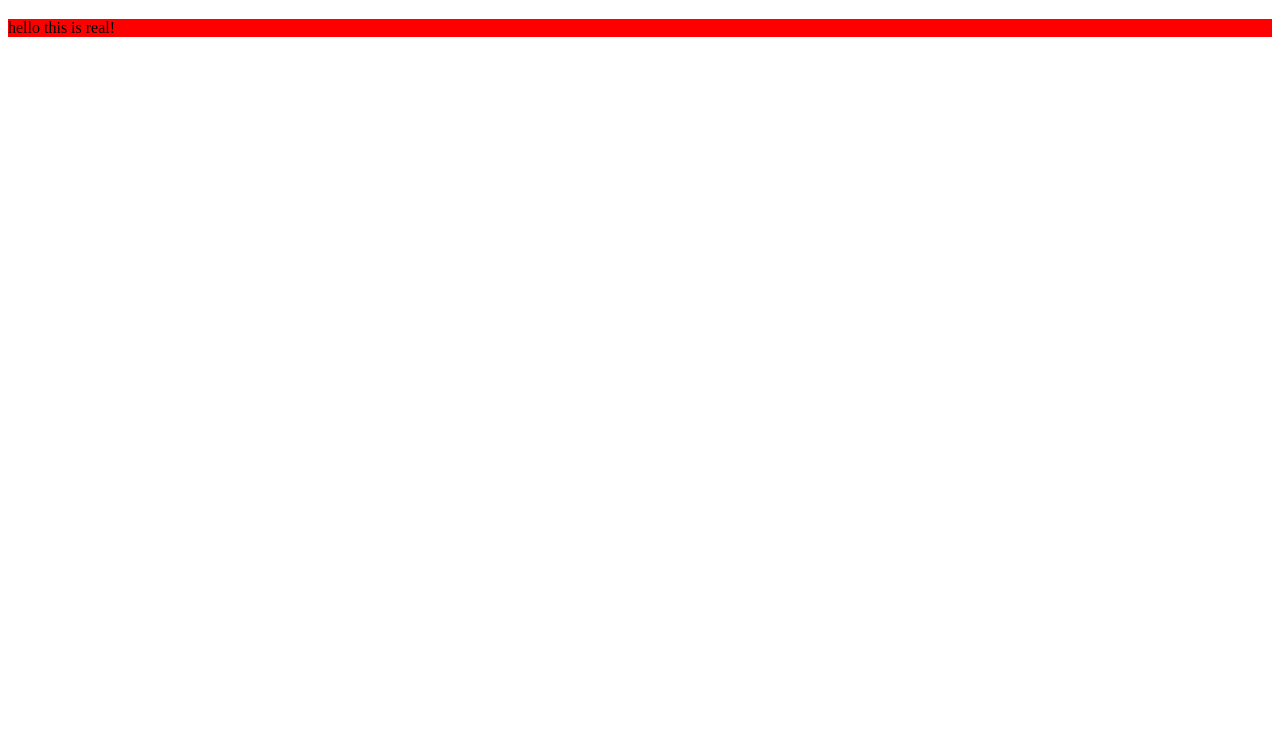
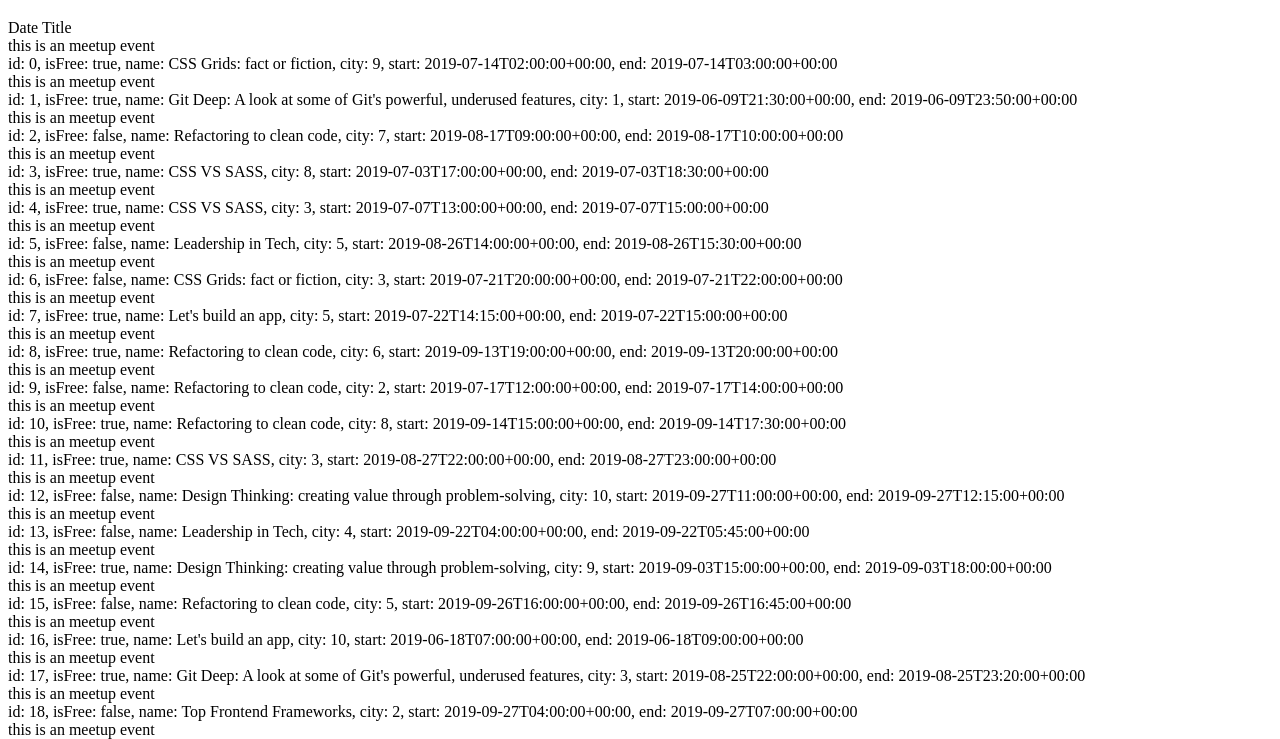
Before and after one commit to michalisKout/meetup-app, a React app: page / in a window 1280 px wide. Shown: the part 61-800 px from the top of the page. Built offline with nearby package versions, Linux system fonts and the light colour scheme; data requests are answered from the project's data file.

Commit message:
add first components and fetch mock api.

```diff
--- a/__MOCK_API__/api.json
+++ b/__MOCK_API__/api.json
@@ -1,36 +1,246 @@
 {
+  "events": [
+    {
+      "id": 0,
+      "isFree": true,
+      "name": "CSS Grids: fact or fiction",
+      "city": 9,
+      "startDate": "2019-07-14T02:00:00+00:00",
+      "endDate": "2019-07-14T03:00:00+00:00"
+    },
+    {
+      "id": 1,
+      "isFree": true,
+      "name": "Git Deep: A look at some of Git's powerful, underused features",
+      "city": 1,
+      "startDate": "2019-06-09T21:30:00+00:00",
+      "endDate": "2019-06-09T23:50:00+00:00"
+    },
+    {
+      "id": 2,
+      "isFree": false,
+      "name": "Refactoring to clean code",
+      "city": 7,
+      "startDate": "2019-08-17T09:00:00+00:00",
+      "endDate": "2019-08-17T10:00:00+00:00"
+    },
+    {
+      "id": 3,
+      "isFree": true,
+      "name": "CSS VS SASS",
+      "city": 8,
+      "startDate": "2019-07-03T17:00:00+00:00",
+      "endDate": "2019-07-03T18:30:00+00:00"
+    },
+    {
+      "id": 4,
+      "isFree": true,
+      "name": "CSS VS SASS",
+      "city": 3,
+      "startDate": "2019-07-07T13:00:00+00:00",
+      "endDate": "2019-07-07T15:00:00+00:00"
+    },
+    {
+      "id": 5,
+      "isFree": false,
+      "name": "Leadership in Tech",
+      "city": 5,
+      "startDate": "2019-08-26T14:00:00+00:00",
+      "endDate": "2019-08-26T15:30:00+00:00"
+    },
+    {
+      "id": 6,
+      "isFree": false,
+      "name": "CSS Grids: fact or fiction",
+      "city": 3,
+      "startDate": "2019-07-21T20:00:00+00:00",
+      "endDate": "2019-07-21T22:00:00+00:00"
+    },
+    {
+      "id": 7,
+      "isFree": true,
+      "name": "Let's build an app",
+      "city": 5,
+      "startDate": "2019-07-22T14:15:00+00:00",
+      "endDate": "2019-07-22T15:00:00+00:00"
+    },
+    {
+      "id": 8,
+      "isFree": true,
+      "name": "Refactoring to clean code",
+      "city": 6,
+      "startDate": "2019-09-13T19:00:00+00:00",
+      "endDate": "2019-09-13T20:00:00+00:00"
+    },
+    {
+      "id": 9,
+      "isFree": false,
+      "name": "Refactoring to clean code",
+      "city": 2,
+      "startDate": "2019-07-17T12:00:00+00:00",
+      "endDate": "2019-07-17T14:00:00+00:00"
+    },
+    {
+      "id": 10,
+      "isFree": true,
+      "name": "Refactoring to clean code",
+      "city": 8,
+      "startDate": "2019-09-14T15:00:00+00:00",
+      "endDate": "2019-09-14T17:30:00+00:00"
+    },
+    {
+      "id": 11,
+      "isFree": true,
+      "name": "CSS VS SASS",
+      "city": 3,
+      "startDate": "2019-08-27T22:00:00+00:00",
+      "endDate": "2019-08-27T23:00:00+00:00"
+    },
+    {
+      "id": 12,
+      "isFree": false,
+      "name": "Design Thinking: creating value through problem-solving",
+      "city": 10,
+      "startDate": "2019-09-27T11:00:00+00:00",
+      "endDate": "2019-09-27T12:15:00+00:00"
+    },
+    {
+      "id": 13,
+      "isFree": false,
+      "name": "Leadership in Tech",
+      "city": 4,
+      "startDate": "2019-09-22T04:00:00+00:00",
+      "endDate": "2019-09-22T05:45:00+00:00"
+    },
+    {
+      "id": 14,
+      "isFree": true,
+      "name": "Design Thinking: creating value through problem-solving",
+      "city": 9,
+      "startDate": "2019-09-03T15:00:00+00:00",
+      "endDate": "2019-09-03T18:00:00+00:00"
+    },
+    {
+      "id": 15,
+      "isFree": false,
+      "name": "Refactoring to clean code",
+      "city": 5,
+      "startDate": "2019-09-26T16:00:00+00:00",
+      "endDate": "2019-09-26T16:45:00+00:00"
+    },
+    {
+      "id": 16,
+      "isFree": true,
+      "name": "Let's build an app",
+      "city": 10,
+      "startDate": "2019-06-18T07:00:00+00:00",
+      "endDate": "2019-06-18T09:00:00+00:00"
+    },
+    {
+      "id": 17,
+      "isFree": true,
+      "name": "Git Deep: A look at some of Git's powerful, underused features",
+      "city": 3,
+      "startDate": "2019-08-25T22:00:00+00:00",
+      "endDate": "2019-08-25T23:20:00+00:00"
+    },
+    {
+      "id": 18,
+      "isFree": false,
+      "name": "Top Frontend Frameworks",
+      "city": 2,
+      "startDate": "2019-09-27T04:00:00+00:00",
+      "endDate": "2019-09-27T07:00:00+00:00"
+    },
+    {
+      "id": 19,
+      "isFree": true,
+      "name": "Refactoring to clean code",
+      "city": 1,
+      "startDate": "2019-07-14T14:00:00+00:00",
+      "endDate": "2019-07-14T15:00:00+00:00"
+    },
+    {
+      "id": 20,
+      "isFree": false,
+      "name": "Top Frontend Frameworks",
+      "city": 4,
+      "startDate": "2019-08-08T03:00:00+00:00",
+      "endDate": "2019-08-08T05:00:00+00:00"
+    },
+    {
+      "id": 21,
+      "isFree": true,
+      "name": "Git Deep: A look at some of Git's powerful, underused features",
+      "city": 9,
+      "startDate": "2019-08-05T18:15:00+00:00",
+      "endDate": "2019-08-05T19:15:00+00:00"
+    },
+    {
+      "id": 22,
+      "isFree": false,
+      "name": "Git Deep: A look at some of Git's powerful, underused features",
+      "city": 3,
+      "startDate": "2019-07-17T21:30:00+00:00",
+      "endDate": "2019-07-17T22:30:00+00:00"
+    },
+    {
+      "id": 23,
+      "isFree": true,
+      "name": "Git Deep: A look at some of Git's powerful, underused features",
+      "city": 5,
+      "startDate": "2019-08-02T14:00:00+00:00",
+      "endDate": "2019-08-02T14:45:00+00:00"
+    },
+    {
+      "id": 24,
+      "isFree": true,
+      "name": "Let's build an app",
+      "city": 9,
+      "startDate": "2019-09-16T22:00:00+00:00",
+      "endDate": "2019-09-16T23:15:00+00:00"
+    }
+  ],
   "cities": [
     {
       "id": 1,
-      "firstName": "Bill",
-      "lastName": "Gates",
-      "email": "bill@microsoft.com"
+      "name": "Barcelona"
     },
     {
       "id": 2,
-      "firstName": "Mark",
-      "lastName": "Zuckerberg",
-      "email": "mark@facebook.com"
+      "name": "Amsterdam"
     },
     {
       "id": 3,
-      "firstName": "Jeff",
-      "lastName": "Bezos",
-      "email": "jeff@amazon.com"
-    }
-  ],
-  "events": [
-    {
-      "id": 1,
-      "name": "Microsoft"
+      "name": "Seville"
     },
     {
-      "id": 2,
-      "name": "Facebook"
+      "id": 4,
+      "name": "London"
     },
     {
-      "id": 3,
-      "name": "Amazon"
+      "id": 5,
+      "name": "London"
+    },
+    {
+      "id": 6,
+      "name": "Palma de Mallorca"
+    },
+    {
+      "id": 7,
+      "name": "Dusseldorf"
+    },
+    {
+      "id": 8,
+      "name": "Barcelona"
+    },
+    {
+      "id": 9,
+      "name": "Dusseldorf"
+    },
+    {
+      "id": 10,
+      "name": "Edimburg"
     }
   ]
 }
--- a/src/app/App.js
+++ b/src/app/App.js
@@ -1,5 +1,5 @@
 import React from 'react';
-import TestComponent from './components/presentational/TestComponent';
+import EventSectionContainer from './components/container/EventSectionContainer';
 import ErrorBoundary from './ErrorBoundary/ErrorBoundary';
 
 const App = () => {
@@ -7,7 +7,7 @@
     <>
       <h1>Hello World</h1>
       <ErrorBoundary>
-        <TestComponent />
+        <EventSectionContainer />
       </ErrorBoundary>
     </>
   );
--- /dev/null
+++ b/src/app/api/events.js
@@ -0,0 +1,15 @@
+import axios from './axios.instance';
+
+export const getAllEvents = async handler => {
+  const eventsResponse = await axios.get('events');
+  const { data } = eventsResponse;
+  handler(data);
+};
+
+export const getEventsByDate = async () => {
+  const eventsResponse = await axios.get('events');
+  console.log(eventsResponse);
+  const { data } = eventsResponse;
+  //   setEvents(data);
+  return data;
+};
--- /dev/null
+++ b/src/app/components/container/EventSectionContainer.js
@@ -0,0 +1,19 @@
+import React, { useEffect, useState } from 'react';
+import EventsSection from '../presentational/events/EventsSection';
+import { getAllEvents } from '../../api/events';
+
+export default function EventSectionContainer() {
+  const [events, setEvents] = useState([]);
+
+  function eventsHandler(data) {
+    setEvents(data);
+  }
+  useEffect(() => {
+    async function eventsPolling() {
+      await getAllEvents(eventsHandler);
+    }
+    eventsPolling();
+  }, []);
+
+  return <EventsSection events={events} />;
+}
--- a/src/app/components/presentational/TestComponent.js
+++ /dev/null
@@ -1,13 +0,0 @@
-import React, { useEffect } from 'react';
-import axios from '../../api/axios.instance';
-
-export default function TestComponent() {
-  useEffect(() => {
-    async function getCities() {
-      const cities = await axios.get('cities');
-      console.log(cities);
-    }
-    getCities();
-  });
-  return <div className="bg-red">hello this is real!</div>;
-}
--- /dev/null
+++ b/src/app/components/presentational/common/Title.js
@@ -0,0 +1,5 @@
+import React from 'react';
+
+export default function Title() {
+  return <div>Date Title</div>;
+}
--- /dev/null
+++ b/src/app/components/presentational/events/Event.js
@@ -0,0 +1,27 @@
+import React from 'react';
+import PropTypes from 'prop-types';
+
+const Event = ({ event }) => {
+  const { id, isFree, name, city, startDate, endDate } = event;
+  return (
+    <>
+      <div className="event">this is an meetup event </div>
+      <div>
+        {`id: ${id}, isFree: ${isFree}, name: ${name}, city: ${city}, start: ${startDate},
+         end: ${endDate}`}
+      </div>
+    </>
+  );
+};
+
+Event.propTypes = {
+  event: PropTypes.shape({
+    id: PropTypes.number.isRequired,
+    isFree: PropTypes.bool.isRequired,
+    name: PropTypes.string.isRequired,
+    city: PropTypes.number.isRequired,
+    startDate: PropTypes.string.isRequired,
+    endDate: PropTypes.string.isRequired,
+  }).isRequired,
+};
+export default Event;
--- /dev/null
+++ b/src/app/components/presentational/events/EventList.js
@@ -0,0 +1,17 @@
+import React from 'react';
+import PropTypes from 'prop-types';
+import Event from './Event';
+
+const EventList = ({ events }) => {
+  const eventsCollection = events.map(event => {
+    const key = `key_${event.id}`;
+    return <Event key={key} event={event} />;
+  });
+  return eventsCollection;
+};
+
+EventList.prototype = {
+  events: PropTypes.array.isRequired,
+};
+
+export default EventList;
--- /dev/null
+++ b/src/app/components/presentational/events/EventsSection.js
@@ -0,0 +1,26 @@
+import React from 'react';
+import PropTypes from 'prop-types';
+import EventList from './EventList';
+import Title from '../common/Title';
+
+const EventsSection = ({ events }) => {
+  return (
+    <>
+      <Title />
+      <EventList events={events} />
+    </>
+  );
+};
+
+EventsSection.prototype = {
+  event: PropTypes.shape({
+    id: PropTypes.number.isRequired,
+    isFree: PropTypes.bool.isRequired,
+    name: PropTypes.string.isRequired,
+    city: PropTypes.number.isRequired,
+    startDate: PropTypes.string.isRequired,
+    endDate: PropTypes.string.isRequired,
+  }).isRequired,
+};
+
+export default EventsSection;
--- a/src/index.html
+++ b/src/index.html
@@ -4,7 +4,11 @@
     <meta charset="UTF-8" />
     <meta name="viewport" content="width=device-width, initial-scale=1.0" />
     <meta http-equiv="X-UA-Compatible" content="ie=edge" />
-    <title>Meet Upp</title>
+    <meta
+      name="Description"
+      content="This is a meetup like application for a trivago vacancy challenge."
+    />
+    <title>Meetup App</title>
   </head>
   <body>
     <div id="app"></div>
```
Also changed, not shown: __tests__/api.js (+9 -0 lines), package.json (+5 -3 lines), src/app/components/presentational/common/Button.js (added), 2 other files.
